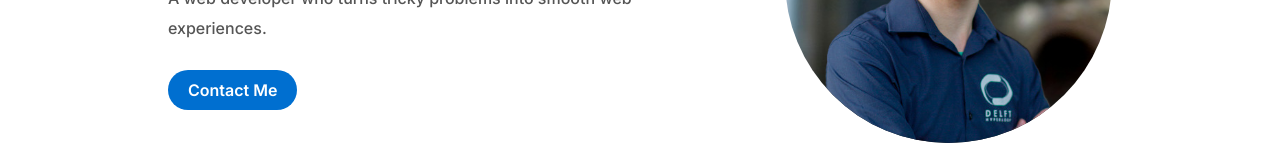
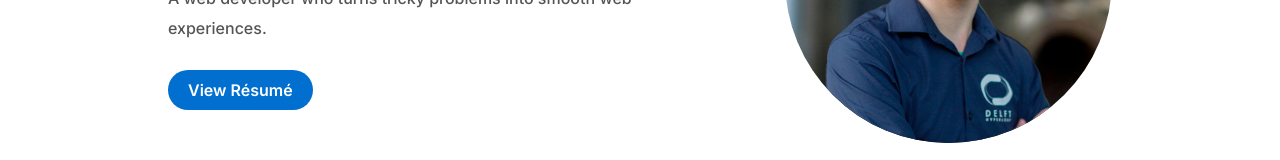
Before and after one commit to KevinvdT/kevinvandertoorn.com, a React (Vite) app: page /contact in a window 1280 px wide. Shown: the part 334-494 px from the top of the page. Built offline with nearby package versions, Linux system fonts and the light colour scheme.

Commit message:
Update Translations and Resume Button Functionality
- Revised the "resume_button" text in German, English, and Dutch translations for clarity and consistency.
- Updated the `Hero` component to implement a dynamic resume button that opens the appropriate PDF based on the selected language.

```diff
--- a/src/i18n/translations/de.json
+++ b/src/i18n/translations/de.json
@@ -8,7 +8,7 @@
     "introduction": "Ich bin Kevin",
     "developer_intro": "Ein Web-Developer, der schwierige Probleme in reibungslose Web-Erlebnisse verwandelt.",
     "contact_button": "Kontaktiere mich",
-    "resume_button": "Lebenslauf"
+    "resume_button": "Lebenslauf öffnen"
   },
   "about": {
     "title": "Meine Geschichte",
--- a/src/i18n/translations/en.json
+++ b/src/i18n/translations/en.json
@@ -8,7 +8,7 @@
     "introduction": "I’m Kevin",
     "developer_intro": "A web developer who turns tricky problems into smooth web experiences.",
     "contact_button": "Contact Me",
-    "resume_button": "Résumé"
+    "resume_button": "View Résumé"
   },
   "about": {
     "title": "My Story",
--- a/src/i18n/translations/nl.json
+++ b/src/i18n/translations/nl.json
@@ -8,7 +8,7 @@
     "introduction": "Ik ben Kevin",
     "developer_intro": "Een webdeveloper die complexe problemen vertaalt naar gebruiksvriendelijke websites en apps.",
     "contact_button": "Contact",
-    "resume_button": "Curriculum Vitae"
+    "resume_button": "CV openen"
   },
   "about": {
     "title": "Mijn verhaal",
--- a/src/pages/Home/Hero/index.jsx
+++ b/src/pages/Home/Hero/index.jsx
@@ -2,6 +2,7 @@ import React from 'react';
 import styled from 'styled-components';
 import { useTranslation } from 'react-i18next'; // Import useTranslation hook
 import { useDispatch } from 'react-redux'; // Import useDispatch
+import i18next from 'i18next';
 import { Container } from '../../../components/layout/Container';
 import TwoCol from '../../../components/layout/TwoCol';
 import { HeroTitle } from '../../../components/ui/Title';
@@ -98,11 +99,16 @@ const Hero = () => {
           <HeroTitle>{t(greetingKey)}<br />{t('hero.introduction')}</HeroTitle>
           <HeroText>{t('hero.developer_intro')}</HeroText>
           <ButtonRow>
-            <Button onClick={handleScrollToContact}>{t('hero.contact_button')}</Button>
-            {/* Uncomment this when needed */}
-            {/* <Button secondary onClick={() => window.open('/resume.pdf', '_blank')}>
-                {t('hero.resume_button')}
-            </Button> */}
+            {/* <Button onClick={handleScrollToContact}>{t('hero.contact_button')}</Button> */}
+            <Button onClick={() => {
+              const currentLang = i18next.language;
+              const pdfPath = currentLang === 'nl'
+                ? '/resume/Kevin-van-der-Toorn-CV.pdf'
+                : '/resume/Kevin-van-der-Toorn-Resume.pdf';
+              window.open(pdfPath, '_blank');
+            }}>
+              {t('hero.resume_button')}
+            </Button>
           </ButtonRow>
         </HeroIntro>
       </TwoCol>
```
Also changed, not shown: 2 other files (tests, documents, lock files or other folders).
